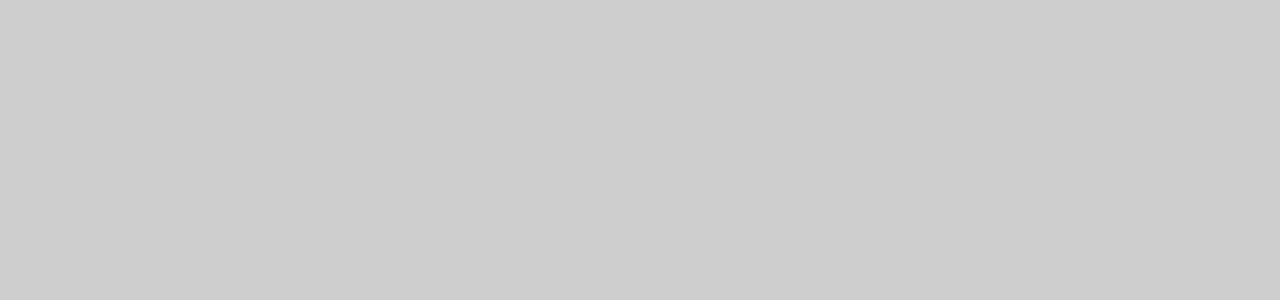
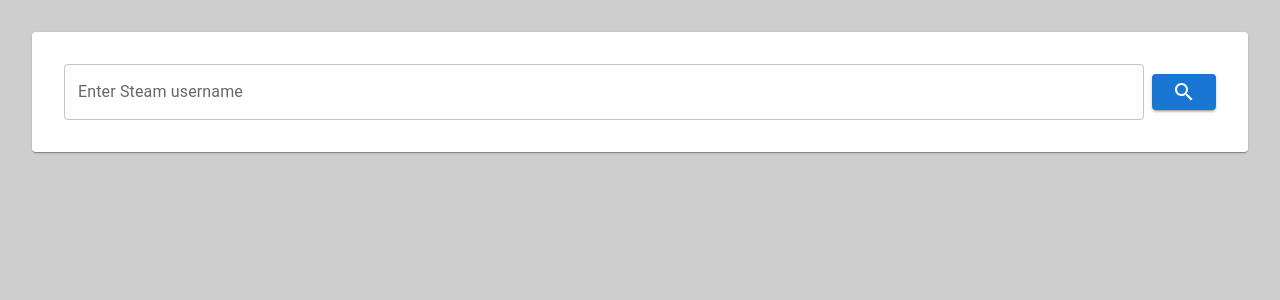
Before and after one commit to carterbush/steam-game-library-analyser, a React (Vite) app in the folder client/: page / in a window 1280 px wide. Shown: the top 300 px of the page. Built offline with nearby package versions, Linux system fonts and the light colour scheme; no server answers.

Commit message:
Restyle App component, render built components

```diff
--- a/client/src/App.css
+++ b/client/src/App.css
@@ -1,6 +1,15 @@
 #root {
-  max-width: 1280px;
-  margin: 0 auto;
+  display: flex;
+  flex-direction: column;
+  justify-content: flex-start;
+  align-items: stretch;
+
+  width: 100vw;
+  height: 100vh;
+  max-width: 100vw;
+  max-height: 100vh;
+
   padding: 2rem;
-  text-align: center;
+
+  box-sizing: border-box;
 }
--- a/client/src/App.tsx
+++ b/client/src/App.tsx
@@ -1,7 +1,18 @@
+import { useState } from 'react';
+import PlayerOverviewCard from './components/PlayerOverviewCard';
+import PlayerSearch from './components/PlayerSearch';
 import './App.css';
+import { Paper } from '@mui/material';
 
 function App() {
-  return <div></div>;
+  const [playerId, setPlayerId] = useState<string>('');
+
+  return (
+    <Paper sx={{ padding: 4 }}>
+      <PlayerSearch handleIdRetrieved={setPlayerId}></PlayerSearch>
+      {playerId && <PlayerOverviewCard playerId={playerId} />}
+    </Paper>
+  );
 }
 
 export default App;
```
